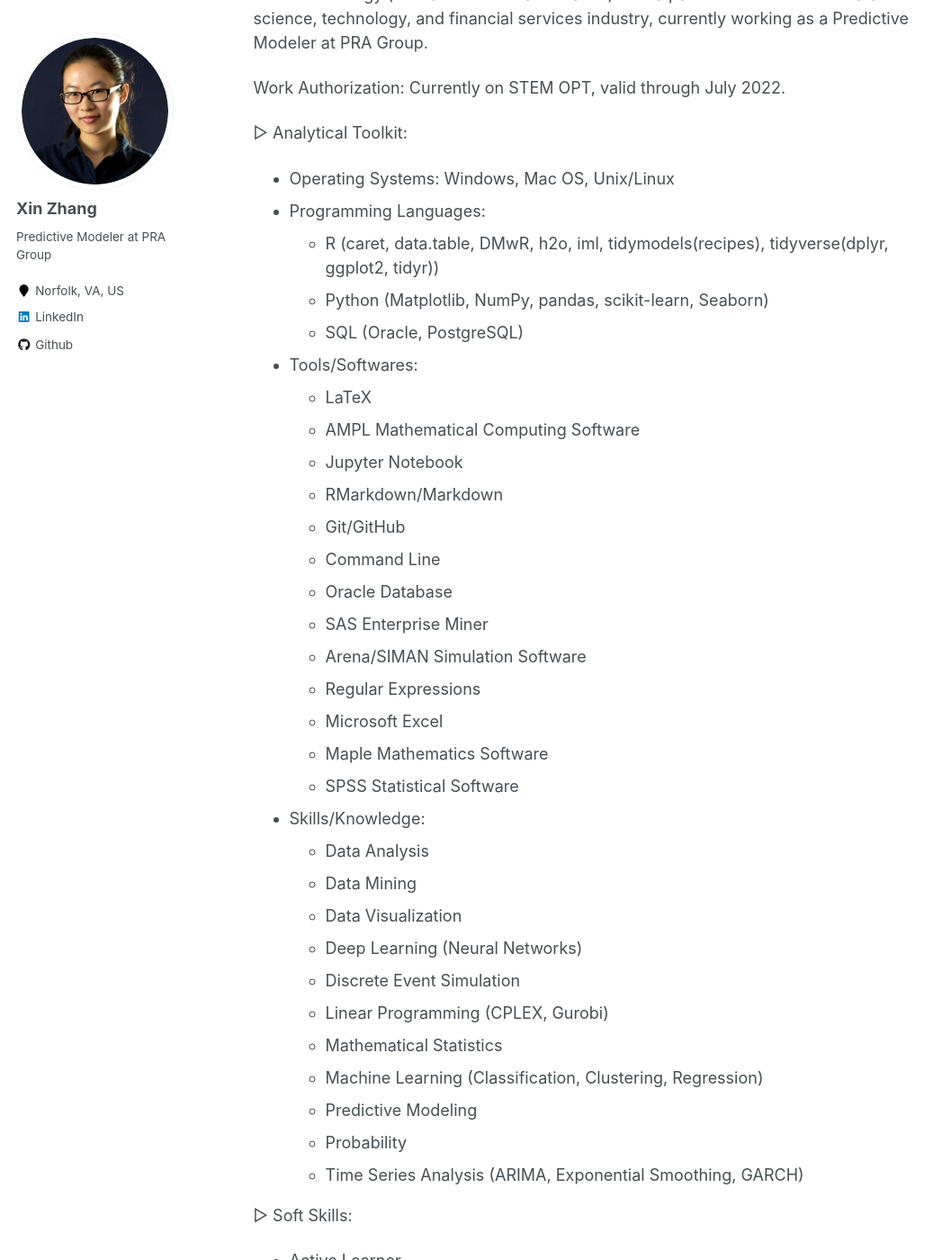
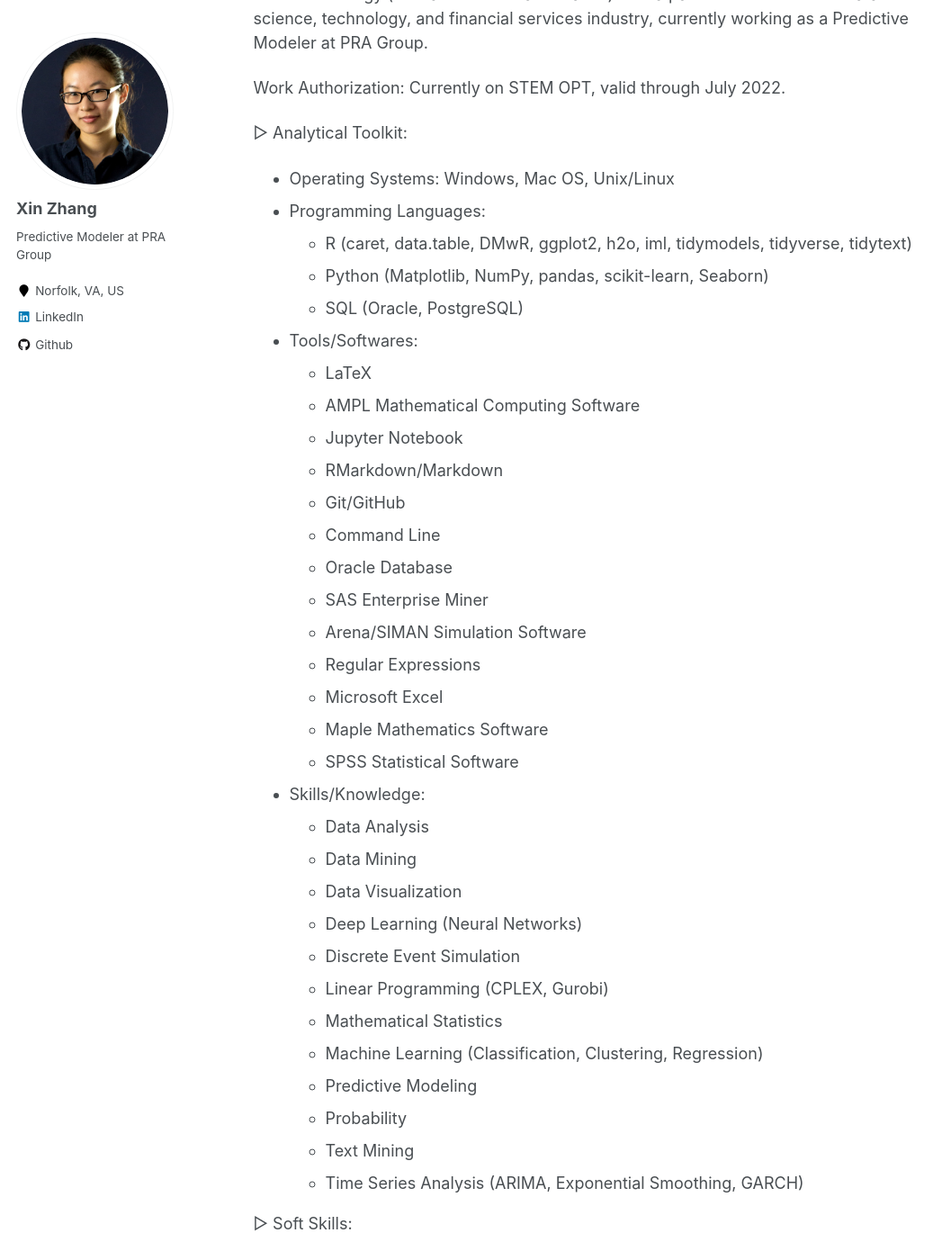
Before and after one commit to SnowingSita/SnowingSita.github.io, a Jekyll site: the page built from _pages/about.md, in a window 1280 px wide and 1400 px high, scrolled down 285 px. Shown: the whole window at 90% size, without its empty margins (0-1057 px from the left). Built offline with Jekyll 4.4.1, drawn with Linux system fonts in a browser that asks for light colours.

Commit message:
Update about.md

```diff
--- a/_pages/about.md
+++ b/_pages/about.md
@@ -18,7 +18,7 @@
 ▷ Analytical Toolkit:
 - Operating Systems: Windows, Mac OS, Unix/Linux
 - Programming Languages:
-	- R (caret, data.table, DMwR, h2o, iml, tidymodels(recipes), tidyverse(dplyr, ggplot2, tidyr))
+	- R (caret, data.table, DMwR, ggplot2, h2o, iml, tidymodels, tidyverse, tidytext)
 	- Python (Matplotlib, NumPy, pandas, scikit-learn, Seaborn)
 	- SQL (Oracle, PostgreSQL)
 - Tools/Softwares:
@@ -46,6 +46,7 @@
 	- Machine Learning (Classification, Clustering, Regression)
 	- Predictive Modeling
 	- Probability
+	- Text Mining
 	- Time Series Analysis (ARIMA, Exponential Smoothing, GARCH)
 
 ▷ Soft Skills:
```
